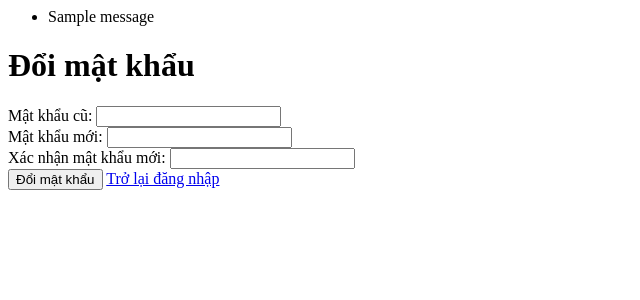
After one commit to tinphan55/stockwarehouse, a Django app: page /change_password/ in a window 1280 px wide. The commit adds this page. Shown: the top 300 px of the page, without its empty margins (0-640 px from the left). Run offline with Django 4.2, Linux system fonts and the light colour scheme; a user stored in the database is signed in; tables that the repository leaves empty hold one stand-in row (values such as "Sample post"); one stand-in notice (Sample message) is shown; some libraries are stand-ins or nearby versions.

Commit message:
add change password

```diff
--- /dev/null
+++ b/operation/templates/stockwarehouse/change_password.html
@@ -0,0 +1,47 @@
+<!-- change_password.html -->
+<head>
+	<meta http-equiv="content-type" content="text/html; charset=UTF-8"/>
+	<title> Change Password</title>
+
+	<!-- CSS -->
+	<link rel="stylesheet" type="text/css" media="screen" href="css/screen.css" />
+	<!--[if lte IE 8]>
+	<link rel="stylesheet" type="text/css" media="screen" href="css/ie.css" />
+	<![endif]-->
+
+	<!-- JS -->
+	<script type="text/javascript" src="js/jquery-1.3.2.min.js"></script>
+	<script type="text/javascript" src="js/jquery.validate.pack.js"></script>
+	<script type="text/javascript" src="js/init.js"></script>
+</head>
+
+<form method="post" action="{% url 'change_password' %}">
+    {% csrf_token %}
+
+    <!-- Hiển thị thông báo nếu có -->
+    {% if messages %}
+      <ul class="messages">
+        {% for message in messages %}
+          <li{% if message.tags %} class="{{ message.tags }}"{% endif %}>{{ message }}</li>
+        {% endfor %}
+      </ul>
+    {% endif %}
+
+    <div id="container"><div id="container-inner">
+      <h1>Đổi mật khẩu</h1>
+    <!-- Trường nhập mật khẩu cũ -->
+    <label for="old_password">Mật khẩu cũ:</label>
+    <input type="password" name="old_password" required><br>
+
+    <!-- Trường nhập mật khẩu mới -->
+    <label for="new_password1">Mật khẩu mới:</label>
+    <input type="password" name="new_password1" required><br>
+
+    <!-- Trường xác nhận mật khẩu mới -->
+    <label for="new_password2">Xác nhận mật khẩu mới:</label>
+    <input type="password" name="new_password2" required><br>
+
+    <!-- Nút đổi mật khẩu -->
+    <input type="submit" value="Đổi mật khẩu">
+    <a href="{% url 'loginuser' %}">Trở lại đăng nhập</a>
+  </form>
--- a/operation/templates/stockwarehouse/customer_home.html
+++ b/operation/templates/stockwarehouse/customer_home.html
@@ -112,6 +112,9 @@
                 <h2>Xin chào TK {{user.username}} </h2>
                 <div>
                     <a href="/logout">Đăng xuất</a>
+                </div>
+                <div>
+                    <a href="{% url 'change_password' %}">Đổi mật khẩu</a>
                 </div>
             </div>
         </div>
--- a/operation/templates/stockwarehouse/login.html
+++ b/operation/templates/stockwarehouse/login.html
@@ -61,6 +61,8 @@ button {
 
   </div>
 
+
+
   {% if messages %}
   <ul class="messages">
     {% for message in messages %}
--- a/stockwarehouse/urls.py
+++ b/stockwarehouse/urls.py
@@ -29,6 +29,7 @@ urlpatterns = [
     path('logout/', LogoutUser, name="logout"),
     path('clicklogin', clicklogin, name="clicklogin"),
     path('',LoginUser,name=""),
+    path('change_password/', change_password, name='change_password'),
 
 ]
 
--- a/stockwarehouse/views.py
+++ b/stockwarehouse/views.py
@@ -3,12 +3,13 @@ from django.http import HttpResponse
 from django.http import HttpResponseRedirect
 from django.contrib import messages
 from django.contrib.auth.models import User
-from django.contrib.auth import authenticate, login, logout
+from django.contrib.auth import authenticate, login, logout, update_session_auth_hash
 from django.contrib.auth.decorators import login_required
 from operation.models import *
 from django.shortcuts import render, redirect, get_object_or_404
 from django.template import loader
 from django.urls import reverse
+from django.contrib.auth.forms import PasswordChangeForm
 
 
 def LoginUser(request):
@@ -96,3 +97,19 @@ def LogoutUser(request):
     request.user=None
     # return HttpResponseRedirect("loginuser")
     return redirect('loginuser')
+
+
+@login_required(login_url="/loginuser/")
+def change_password(request):
+    if request.method == 'POST':
+        form = PasswordChangeForm(request.user, request.POST)
+        if form.is_valid():
+            user = form.save()
+            update_session_auth_hash(request, user)  # Đảm bảo người dùng vẫn đăng nhập
+            messages.success(request, 'Mật khẩu đã được thay đổi thành công.')
+            return redirect('change_password')
+        else:
+            messages.error(request, 'Vui lòng kiểm tra lại thông tin đầu vào.')
+    else:
+        form = PasswordChangeForm(request.user)
+    return render(request, 'stockwarehouse/change_password.html', {'form': form})
```
